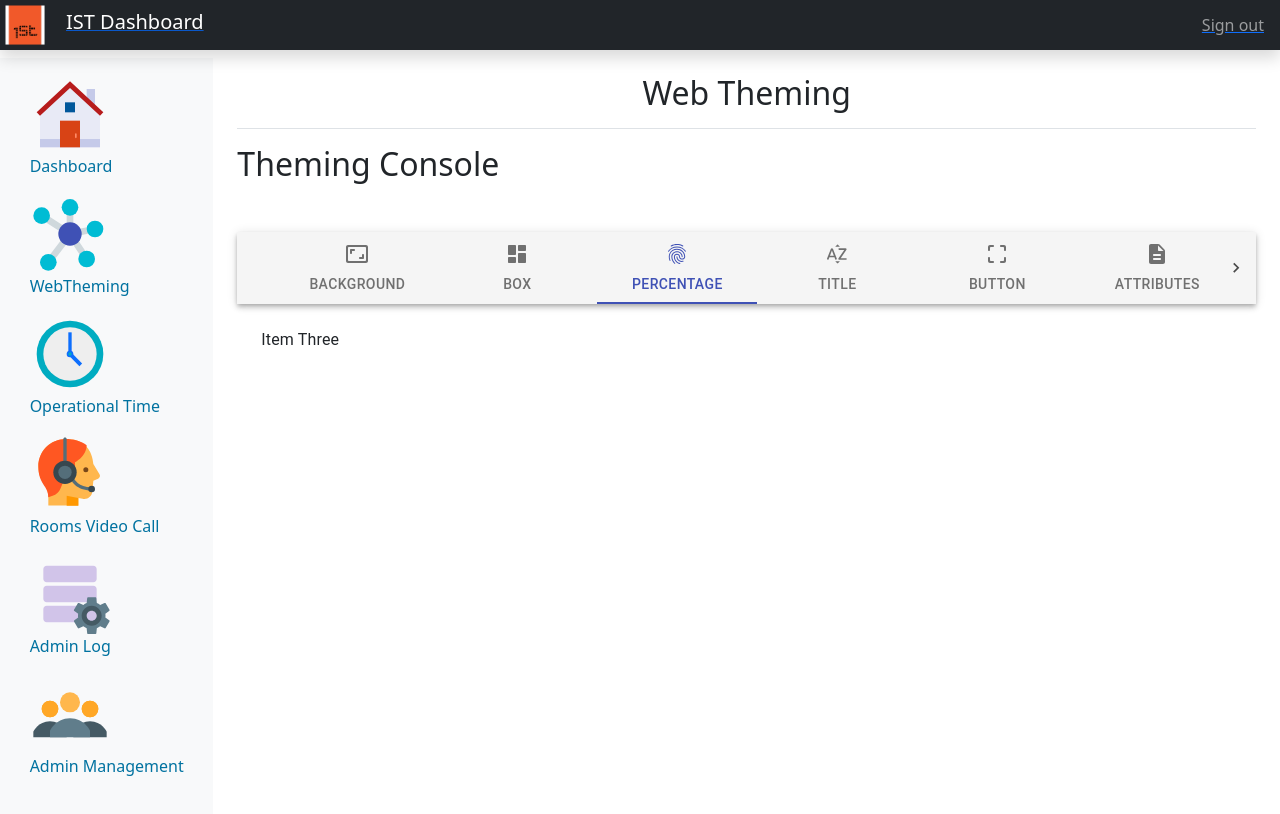
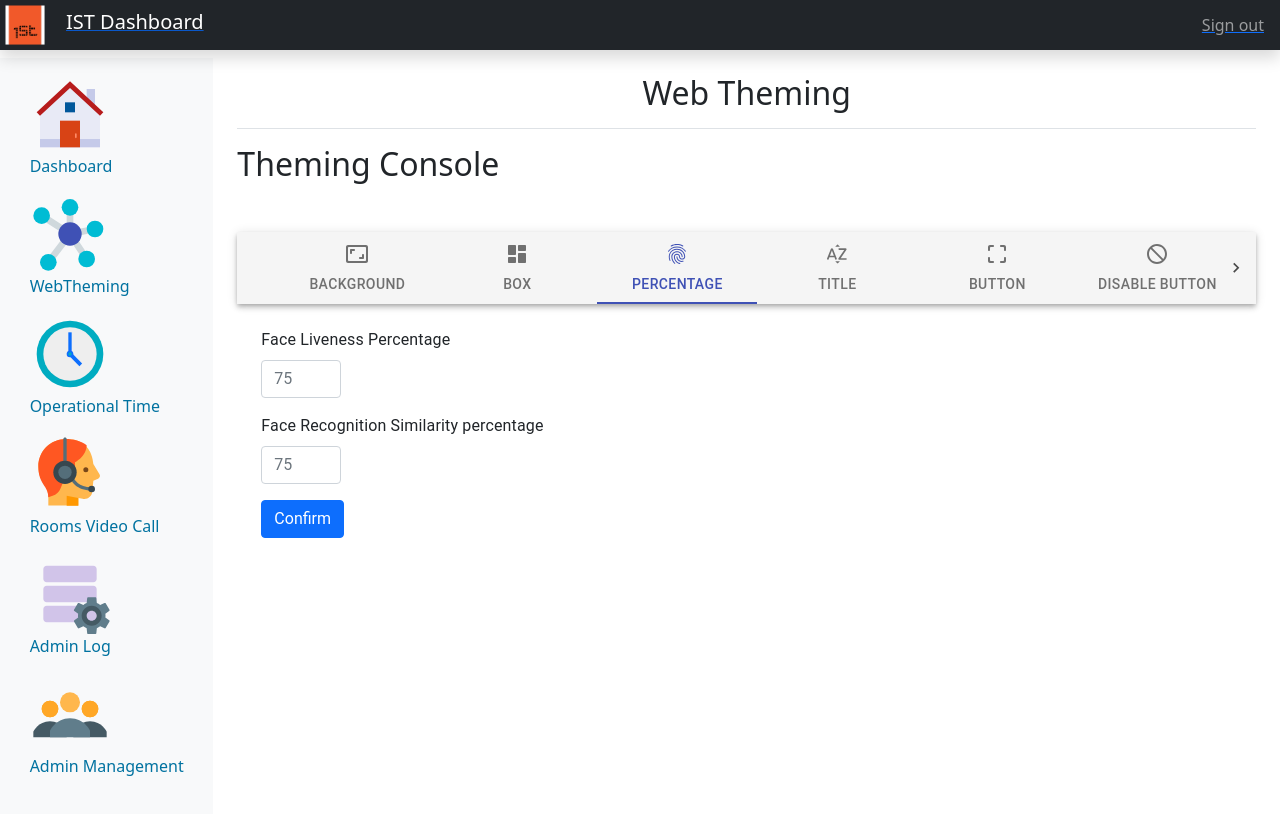
Before and after one commit to NathanaelNeria/IST_Dashboard, a React (Create React App) app: page /webTheming in a window 1280 px wide. Both pictures are taken after a click on the tab "PERCENTAGE". Shown: the top 814 px of the page. Built offline with nearby package versions, Linux system fonts and the light colour scheme; no server answers.

Commit message:
update UI

```diff
--- a/package.json
+++ b/package.json
@@ -6,6 +6,7 @@
     "@coreui/icons-react": "^2.0.1",
     "@material-ui/core": "^4.12.3",
     "@material-ui/icons": "^4.11.2",
+    "@mui/icons-material": "^5.5.1",
     "@testing-library/jest-dom": "^5.16.2",
     "@testing-library/react": "^12.1.4",
     "@testing-library/user-event": "^13.5.0",
--- a/src/pages/operational Time/OperationalTime.jsx
+++ b/src/pages/operational Time/OperationalTime.jsx
@@ -25,7 +25,7 @@ function OperationalTime() {
     axios.post(Url, {headers: {Authorization: `Bearer ${token}`}}, {body: {operationalStart: start, operationalEnd: end}})
     .then((res) => {
       console.log(res.data);
-    })
+    }).catch((e) => console.log(e.message))
   };
 
   return (
--- a/src/pages/webTheming/webTheming.jsx
+++ b/src/pages/webTheming/webTheming.jsx
@@ -11,13 +11,14 @@ import DashboardRoundedIcon from "@material-ui/icons/DashboardRounded";
 import AspectRatioRoundedIcon from "@material-ui/icons/AspectRatioRounded";
 import FingerprintRoundedIcon from "@material-ui/icons/FingerprintRounded";
 import SortByAlphaRoundedIcon from "@material-ui/icons/SortByAlphaRounded";
-import DescriptionRoundedIcon from "@material-ui/icons/DescriptionRounded";
 import CropFreeRoundedIcon from "@material-ui/icons/CropFreeRounded";
+import NotInterestedIcon from '@material-ui/icons/NotInterested';
 import Typography from "@material-ui/core/Typography";
 import Box from "@material-ui/core/Box";
 import axios from "axios";
 import { useEffect, useState } from "react";
 import reactRouterDom from "react-router-dom";
+import { Button, Form } from "react-bootstrap";
 function TabPanel(props) {
   const { children, value, index, ...other } = props;
 
@@ -75,6 +76,12 @@ function WebTheming() {
   const role = localStorage.getItem("ROLE");
   const Token = localStorage.getItem("Token");
 
+  const switchValue = [0,1]
+
+  const handleSwitch = () => {
+    console.log(switchValue);
+  }
+
   const getData = async () => {
     await axios
       .get(`https://api-portal.herokuapp.com/api/v1/${role}/parameter`, { headers: { Authorization: `Bearer ${Token}` } })
@@ -105,7 +112,7 @@ function WebTheming() {
                     <Tab label="Percentage" icon={<FingerprintRoundedIcon />} {...a11yProps(2)} />
                     <Tab label="title" icon={<SortByAlphaRoundedIcon />} {...a11yProps(3)} />
                     <Tab label="button" icon={<CropFreeRoundedIcon />} {...a11yProps(4)} />
-                    <Tab label="attributes" icon={<DescriptionRoundedIcon />} {...a11yProps(5)} />
+                    <Tab label="Disable Button" icon={<NotInterestedIcon/>} {...a11yProps(5)} />
                   </Tabs>
                 </AppBar>
                 <TabPanel value={value} index={0} style={{ display: "flex", justifyContent: "center" }}>
@@ -115,7 +122,20 @@ function WebTheming() {
                   <ColorPicker />
                 </TabPanel>
                 <TabPanel value={value} index={2}>
-                  Item Three
+                <Form>
+                  <Form.Group className="mb-3" controlId="liveness">
+                    <Form.Label>Face Liveness Percentage</Form.Label>
+                    <Form.Control type="number" placeholder="75" style={{width: '5rem'}}/>
+                  </Form.Group>
+
+                  <Form.Group className="mb-3" controlId="similarity">
+                    <Form.Label>Face Recognition Similarity percentage</Form.Label>
+                    <Form.Control type="number" placeholder="75" style={{width: '5rem'}}/>
+                  </Form.Group>
+                  <Button variant="primary" type="button">
+                    Confirm
+                  </Button>
+                </Form>
                 </TabPanel>
                 <TabPanel value={value} index={3} style={{ display: "flex", justifyContent: "center" }}>
                   <label htmlFor="Button">Web Title :</label>
@@ -125,7 +145,19 @@ function WebTheming() {
                   <ColorPicker />
                 </TabPanel>
                 <TabPanel value={value} index={5}>
-                  Item Six
+                <Form>
+                  <Form.Check
+                    type="switch"
+                    id="create-call-switch"
+                    label="Disable Agent Create Call Button"
+                  />
+                  <Form.Check
+                    type="switch"
+                    label="Disable Mobile End Call Button"
+                    id="end-call-switch"
+                    // checked={}
+                  />
+                </Form>
                 </TabPanel>
                 <TabPanel value={value} index={6}>
                   Item Seven
```
Also changed, not shown: 1 other file (tests, documents, lock files or other folders).
